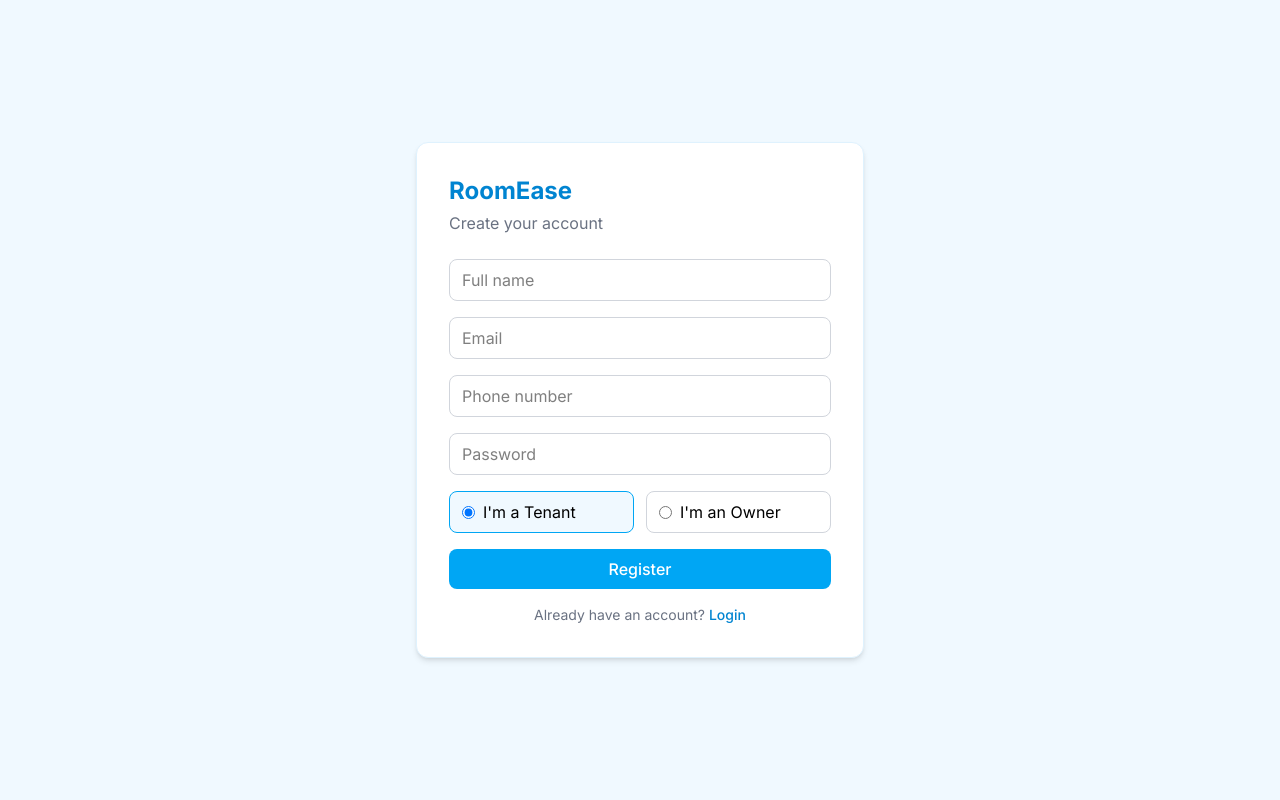
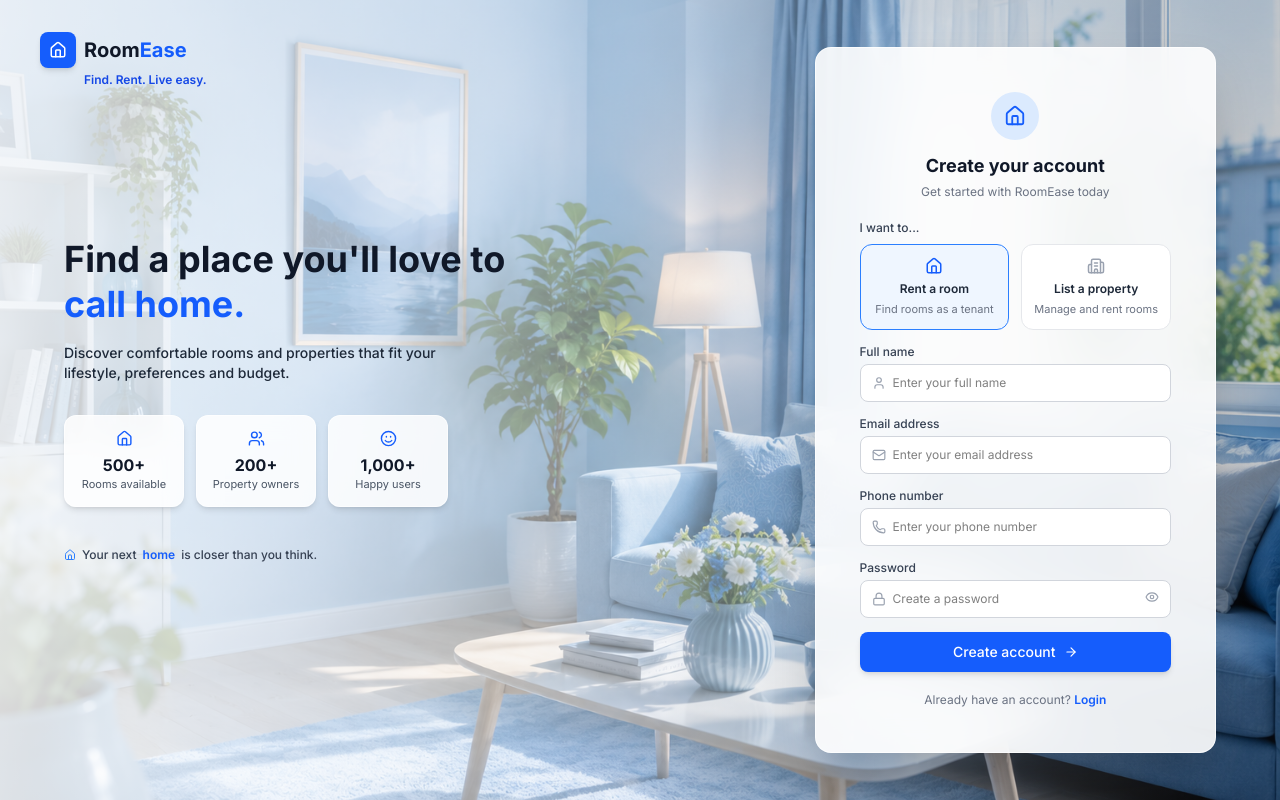
Before and after one commit to dipishatimsina/roomease, a React (Vite) app in the folder frontend/: page /register in a window 1280 px wide. Built offline with nearby package versions, Linux system fonts and the light colour scheme.

Commit message:
feat: enhance Register component with AuthLayout and FormInput for improved structure and user experience

```diff
--- a/frontend/src/components/AuthLayout.jsx
+++ b/frontend/src/components/AuthLayout.jsx
@@ -43,7 +43,7 @@ function AuthLayout({ children }) {
 
         {/* Right panel — the actual form, passed in as children */}
         <div className="hidden lg:flex items-center justify-center">
-          <div className="w-full max-w-[510px] bg-white/90 backdrop-blur-xl rounded-2xl shadow-2xl p-8 border border-white/70">
+          <div className="w-full max-w-[700px] bg-white/90 backdrop-blur-xl rounded-2xl shadow-2xl p-11 border border-white/70">
             {children}
           </div>
         </div>
--- a/frontend/src/pages/auth/Register.jsx
+++ b/frontend/src/pages/auth/Register.jsx
@@ -1,7 +1,10 @@
 import { useState } from 'react';
 import { useNavigate, Link } from 'react-router-dom';
+import { Home, Mail, Lock, User, Phone, Eye, EyeOff, ArrowRight, Building2 } from 'lucide-react';
 import API from '../../api/axios';
 import { useAuth } from '../../context/AuthContext';
+import AuthLayout from '../../components/AuthLayout';
+import FormInput from '../../components/FormInput';
 
 function Register() {
   const [formData, setFormData] = useState({
@@ -11,6 +14,7 @@ function Register() {
     password: '',
     role: 'tenant',
   });
+  const [showPassword, setShowPassword] = useState(false);
   const [error, setError] = useState('');
   const [loading, setLoading] = useState(false);
 
@@ -28,8 +32,7 @@ function Register() {
     try {
       const res = await API.post('/auth/register', formData);
       login(res.data);
-      if (res.data.role === 'owner') navigate('/owner');
-      else navigate('/tenant');
+      navigate(res.data.role === 'owner' ? '/owner' : '/tenant');
     } catch (err) {
       setError(err.response?.data?.message || 'Something went wrong');
     } finally {
@@ -38,93 +41,109 @@ function Register() {
   };
 
   return (
-    <div className="min-h-screen bg-sky-50 flex items-center justify-center px-4">
-      <div className="bg-white shadow-md rounded-xl p-8 w-full max-w-md border border-sky-100">
-        <h1 className="text-2xl font-bold text-sky-600 mb-1">RoomEase</h1>
-        <p className="text-gray-500 mb-6">Create your account</p>
+    <AuthLayout>
+      <div className="flex flex-col items-center text-center mb-5">
+        <div className="w-12 h-12 rounded-full bg-blue-100 flex items-center justify-center mb-3">
+          <Home size={22} className="text-blue-600" />
+        </div>
+        <h2 className="text-lg font-bold text-gray-900">Create your account</h2>
+        <p className="text-gray-500 text-xs mt-1">Get started with RoomEase today</p>
+      </div>
 
       {error && (
-          <div className="bg-red-50 text-red-600 text-sm px-3 py-2 rounded mb-4">
-            {error}
-          </div>
+        <div className="bg-red-50 text-red-600 text-xs px-3 py-2 rounded-lg mb-3">{error}</div>
       )}
 
-        <form onSubmit={handleSubmit} className="space-y-4">
-          <input
+      <form onSubmit={handleSubmit} className="space-y-3.5">
+        {/* Role picker */}
+        <div>
+          <label className="block text-xs font-medium text-gray-700 mb-2">I want to...</label>
+          <div className="grid grid-cols-2 gap-3">
+            <label
+              className={`flex flex-col items-center gap-1.5 border rounded-xl px-3 py-3 cursor-pointer transition ${
+                formData.role === 'tenant' ? 'border-blue-500 bg-blue-50' : 'border-gray-200 hover:border-gray-300 bg-white'
+              }`}
+            >
+              <input type="radio" name="role" value="tenant" checked={formData.role === 'tenant'} onChange={handleChange} className="sr-only" />
+              <Home size={18} className={formData.role === 'tenant' ? 'text-blue-600' : 'text-gray-400'} />
+              <span className="text-xs font-semibold text-gray-800">Rent a room</span>
+              <span className="text-[11px] text-gray-500 text-center leading-tight">Find rooms as a tenant</span>
+            </label>
+
+            <label
+              className={`flex flex-col items-center gap-1.5 border rounded-xl px-3 py-3 cursor-pointer transition ${
+                formData.role === 'owner' ? 'border-blue-500 bg-blue-50' : 'border-gray-200 hover:border-gray-300 bg-white'
+              }`}
+            >
+              <input type="radio" name="role" value="owner" checked={formData.role === 'owner'} onChange={handleChange} className="sr-only" />
+              <Building2 size={18} className={formData.role === 'owner' ? 'text-blue-600' : 'text-gray-400'} />
+              <span className="text-xs font-semibold text-gray-800">List a property</span>
+              <span className="text-[11px] text-gray-500 text-center leading-tight">Manage and rent rooms</span>
+            </label>
+          </div>
+        </div>
+
+        <FormInput
+          icon={User}
+          label="Full name"
           name="fullName"
-            placeholder="Full name"
+          placeholder="Enter your full name"
           value={formData.fullName}
           onChange={handleChange}
           required
-            className="w-full border border-gray-300 rounded-lg px-3 py-2 focus:outline-none focus:ring-2 focus:ring-sky-400"
         />
-          <input
+
+        <FormInput
+          icon={Mail}
+          label="Email address"
           name="email"
           type="email"
-            placeholder="Email"
+          placeholder="Enter your email address"
           value={formData.email}
           onChange={handleChange}
           required
-            className="w-full border border-gray-300 rounded-lg px-3 py-2 focus:outline-none focus:ring-2 focus:ring-sky-400"
         />
-          <input
+
+        <FormInput
+          icon={Phone}
+          label="Phone number"
           name="phone"
-            placeholder="Phone number"
+          placeholder="Enter your phone number"
           value={formData.phone}
           onChange={handleChange}
           required
-            className="w-full border border-gray-300 rounded-lg px-3 py-2 focus:outline-none focus:ring-2 focus:ring-sky-400"
         />
-          <input
+
+        <FormInput
+          icon={Lock}
+          label="Password"
           name="password"
-            type="password"
-            placeholder="Password"
+          type={showPassword ? 'text' : 'password'}
+          placeholder="Create a password"
           value={formData.password}
           onChange={handleChange}
           required
-            className="w-full border border-gray-300 rounded-lg px-3 py-2 focus:outline-none focus:ring-2 focus:ring-sky-400"
+          rightElement={
+            <button type="button" onClick={() => setShowPassword(!showPassword)} className="text-gray-400 hover:text-gray-600">
+              {showPassword ? <EyeOff size={14} /> : <Eye size={14} />}
+            </button>
+          }
         />
-
-          <div className="flex gap-3">
-            <label className="flex-1 flex items-center gap-2 border border-gray-300 rounded-lg px-3 py-2 cursor-pointer has-[:checked]:border-sky-500 has-[:checked]:bg-sky-50">
-              <input
-                type="radio"
-                name="role"
-                value="tenant"
-                checked={formData.role === 'tenant'}
-                onChange={handleChange}
-              />
-              I'm a Tenant
-            </label>
-            <label className="flex-1 flex items-center gap-2 border border-gray-300 rounded-lg px-3 py-2 cursor-pointer has-[:checked]:border-sky-500 has-[:checked]:bg-sky-50">
-              <input
-                type="radio"
-                name="role"
-                value="owner"
-                checked={formData.role === 'owner'}
-                onChange={handleChange}
-              />
-              I'm an Owner
-            </label>
-          </div>
 
         <button
           type="submit"
           disabled={loading}
-            className="w-full bg-sky-500 hover:bg-sky-600 text-white font-medium rounded-lg py-2 transition disabled:opacity-50"
+          className="w-full bg-blue-600 hover:bg-blue-700 text-white font-medium rounded-lg py-2.5 text-sm transition disabled:opacity-50 flex items-center justify-center gap-2 shadow-md"
         >
-            {loading ? 'Creating account...' : 'Register'}
+          {loading ? 'Creating account...' : <>Create account <ArrowRight size={14} /></>}
         </button>
       </form>
 
-        <p className="text-sm text-gray-500 mt-4 text-center">
+      <p className="text-xs text-gray-500 mt-5 text-center">
         Already have an account?{' '}
-          <Link to="/login" className="text-sky-600 font-medium">
-            Login
-          </Link>
+        <Link to="/login" className="text-blue-600 font-semibold">Login</Link>
       </p>
-      </div>
-    </div>
+    </AuthLayout>
   );
 }
 
```
Lines whose indentation alone changed are shown as unchanged.
